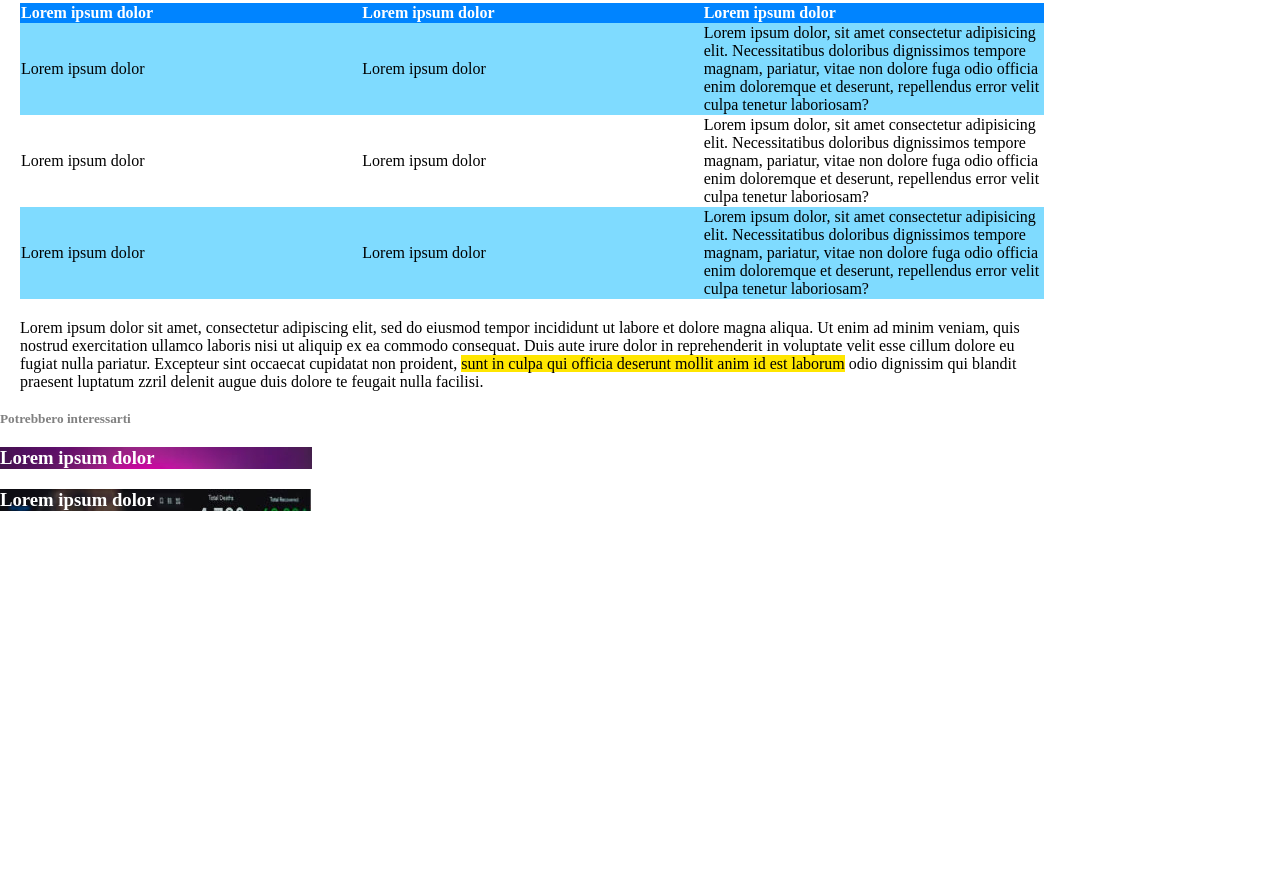
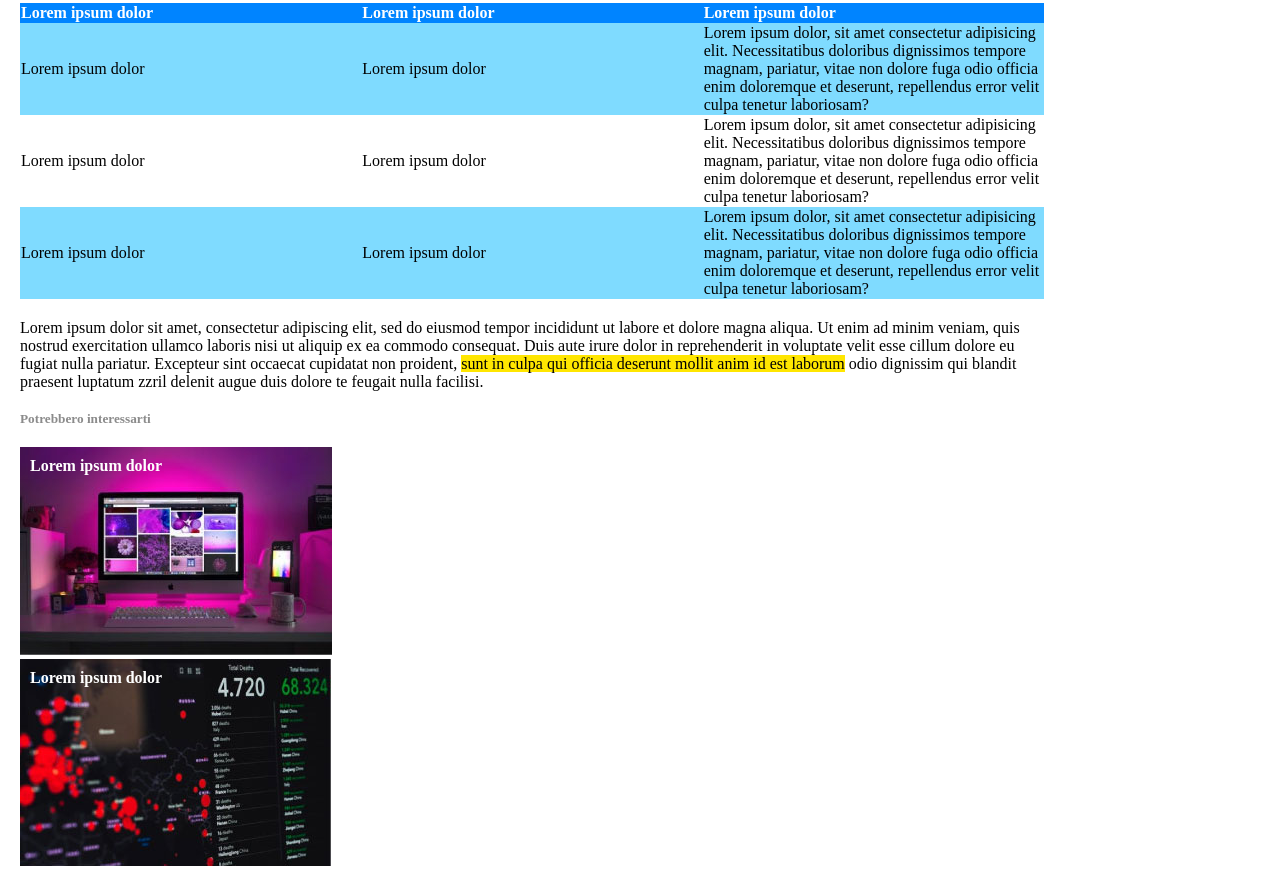
Before and after one commit to AliceColombari/html-css-booleaner, a plain HTML site: page index.html in a window 1280 px wide. Shown: the part 854-1744 px from the top of the page. Before the commit the page ends 1365 px from the top, so only its background shows below. Drawn offline with Linux system fonts and the light colour scheme.

Commit message:
conclusione pagina sito booleaners

```diff
--- a/index.html
+++ b/index.html
@@ -91,10 +91,16 @@
     <footer>
         <h5 class="title-footer">Potrebbero interessarti</h5>
 
-        <div class="immagine-footer">
-            <h3 class="primo-titolo">Lorem ipsum dolor</h3>
-            <h3 class="secondo-titolo">Lorem ipsum dolor</h3>
-        </div>
+        <div class="container">
+            <img src="img/monitor.jpg">
+            <div class="text-left">Lorem ipsum dolor</div>
+           </div>
+
+           <div class="container">
+            <img src="img/graph.jpg">
+            <div class="text-left">Lorem ipsum dolor</div>
+           </div>
+
     </footer>
     <!-- Fine Footer -->
 
--- a/style.css
+++ b/style.css
@@ -25,7 +25,10 @@ main{
 
 /* Fine Intestazione */
 
+
 /* Contenuto centrale sito */
+
+/* Div editore e data */
 .editore{
     font-size: 15px;
     color: rgb(128, 128, 128);
@@ -39,7 +42,9 @@ main{
     font-size: 10px;
     margin-bottom: 20px;
 }
+/* Fine Div editore e data */
 
+/* Fonti */
 .fonti{
     font-size: 10px;
     margin-bottom: 20px;
@@ -48,16 +53,22 @@ main{
 .evidenziatore{
     background-color: rgb(255, 230, 0);
 }
+/* Fine Fonti */
 
+/* Paragrafo */
 .testo{
     margin-top: 20px;
     margin-bottom: 20px;
 }
+/* Fine Paragrafo */
 
+/* Elenco non ordinato */
 .elenco-non-ordinato{
     margin-bottom: 20px;
 }
+/* Fine Elenco non ordinato */
 
+/* Tabella */
 table{
     border-collapse: collapse;
 }
@@ -73,41 +84,34 @@ table{
 .background-blue{
     background-color: rgba(0, 183, 255, 0.5);
 }
+/* Tabella */
 
 /* Fine Contenuto centrale sito */
 
-.title-footer{
-    color: #ccc;
-    font-weight: bold;
+
+/* Footer */
+footer{
+    margin: 20px;
+    width: 80%;
 }
 
 .title-footer{
-    color: rgb(128, 128, 128);
+    color: rgb(139, 139, 139);
     font-weight: bold;
+    margin-bottom: 20px;
 }
 
-.immagine-footer-uno{
-    margin: 0px;
-    background-image: url('img/monitor.jpg');
-    background-repeat: no-repeat;
-    color: #FFFFFF;
-    width: 250px;
-    height: 250px;
+.container{
+    position: relative;
+    width: 100%;
 }
 
-
-.immagine-footer h3{
-    color: #FFFFFF;
+.text-left{
+    position: absolute;
     font-weight: bold;
-    background-repeat: no-repeat;
-
-    margin-top: 20px;
+    color:#FFFF;
+    top: 10px;
+    left: 10px;
+    width: 100%;
 }
-
-.primo-titolo{
-    background-image: url('img/monitor.jpg');
-}
-
-.secondo-titolo{
-    background-image: url('img/graph.jpg');
-}
+/* Fine Footer */
```
